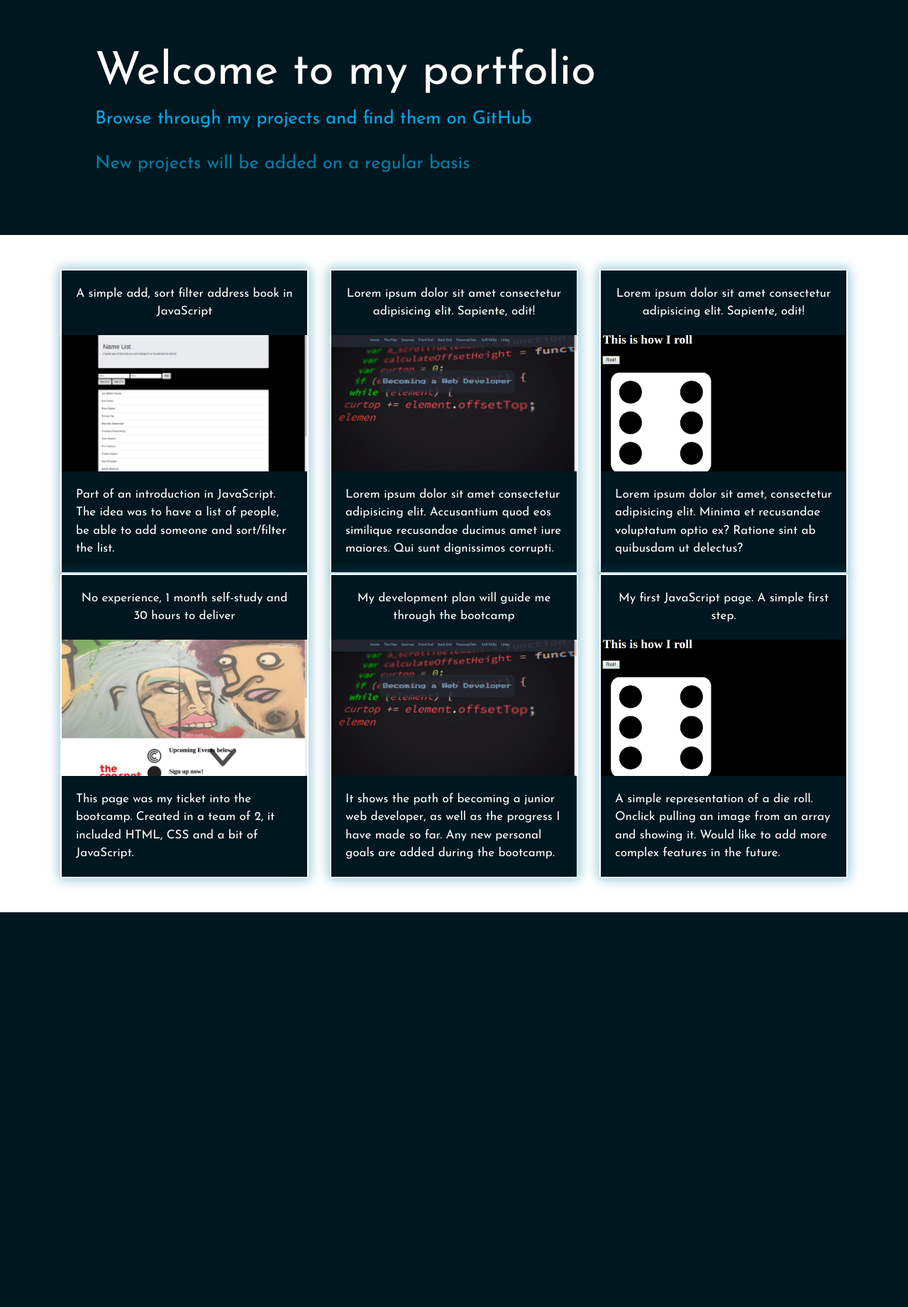
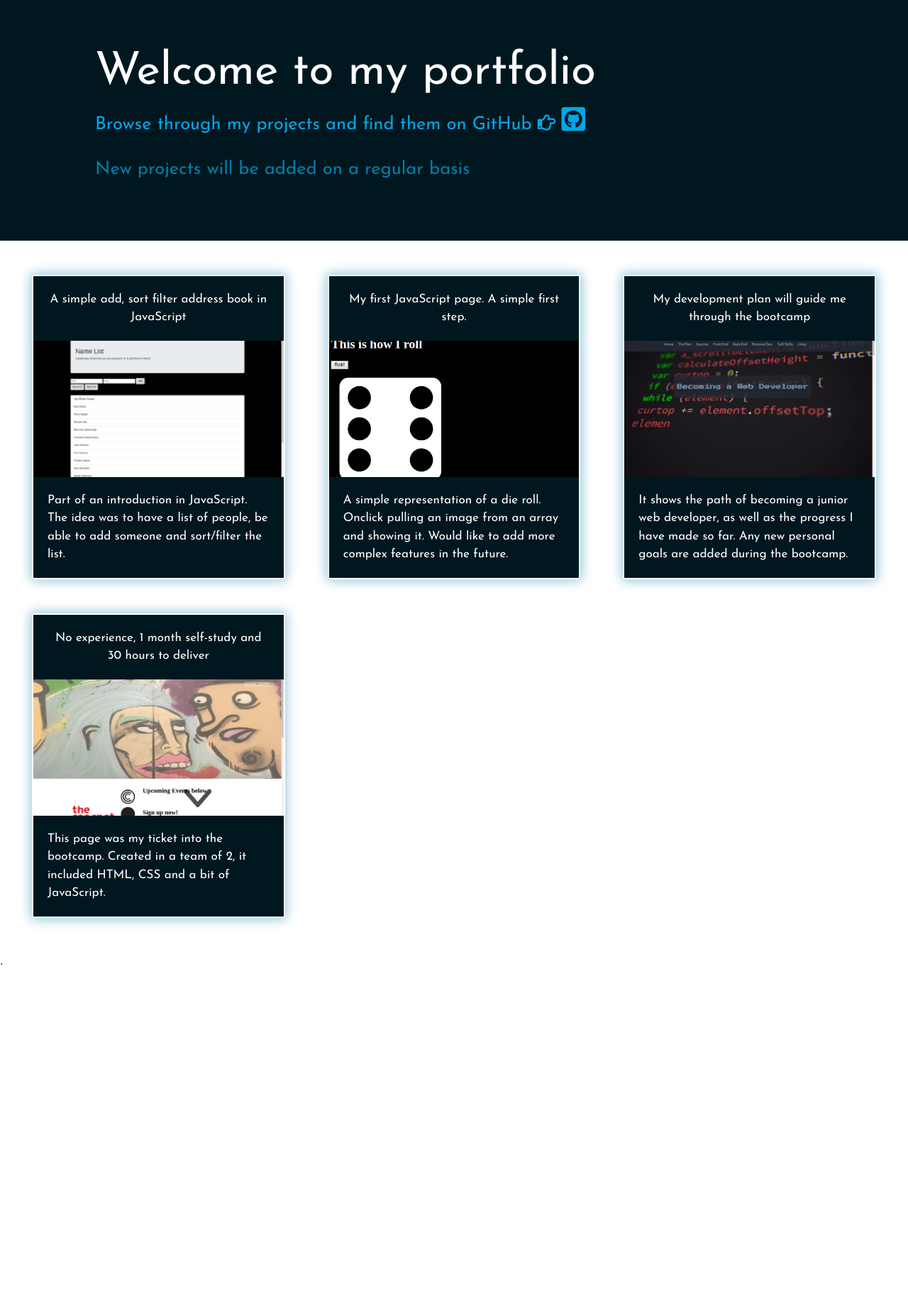
Before and after one commit to Jwhaeke/portfolio, a PHP site: page /pages/projects.html in a window 1280 px wide. Shown: the whole page at 71% size. Before the commit the page ends 1285 px from the top, so only its background shows below. Run offline with PHP 8.4, Linux system fonts and the light colour scheme; some libraries are stand-ins or nearby versions.

Commit message:
Card layout improved | onhover effect of cards | added icon with guthub link

```diff
--- a/css/projects.css
+++ b/css/projects.css
@@ -11,9 +11,17 @@ body {
     font-family: 'Josefin Sans', sans-serif;
 }
 
+/* container of card deck */
+.container-fluid {
+    padding-right: 30px;
+    padding-left: 30px;
+    margin-right: auto;
+    margin-left: auto;
+}
+
+/* Jumbotron */
 #padded {
     padding: 5%;
-
 }
 
 .card {
@@ -21,6 +29,7 @@ body {
     -moz-box-shadow: 0px 0px 15px 3px rgba(0,126,167,0.39);
     box-shadow: 0px 0px 15px 3px rgba(0,126,167,0.39);
     border: 2px solid white;
+    margin-bottom: 0;
 }
 
 .card-body {
@@ -28,15 +37,6 @@ body {
     color: #FFFFFF;
     font-family: 'Josefin Sans', sans-serif;
     font-size: 17px;
-}
-
-#wide {
-    width: 100%;
-    margin-left: 0;
-    margin-right: 0;
-    padding-left: 0;
-    padding-right: 0;
-    align-content: center;
 }
 
 #leader {
@@ -59,3 +59,51 @@ body {
     height: 15vw;
     object-fit: cover;
 }
+
+#cleanLink i {
+    text-decoration: none;
+    color: #00a8e8;
+    font-size: 3vw;
+}
+
+#cleanLink i:hover {
+    -ms-transform: scale(1.3);
+    -webkit-transform: scale(1.3);
+    transform: scale(1.3);
+    -webkit-transition-duration: 0.1s;
+    transition-duration: 0.1s;
+    color: #FFFFFF;
+}
+
+#cleanLink i:not(:hover) {
+    -ms-transform: scale(1.00);
+    -webkit-transform: scale(1.00);
+    transform: scale(1.00);
+    -webkit-transition-duration: 0.1s;
+    transition-duration: 0.1s;
+    color: #00a8e8;
+}
+
+.card:hover {
+    -ms-transform: scale(1.03);
+    -webkit-transform: scale(1.03);
+    transform: scale(1.03);
+    -webkit-transition-duration: 0.3s;
+    transition-duration: 0.3s;
+}
+
+.card:not(:hover) {
+    -ms-transform: scale(1.00);
+    -webkit-transform: scale(1.00);
+    transform: scale(1.00);
+    -webkit-transition-duration: 0.3s;
+    transition-duration: 0.3s;
+}
+
+
+
+/* temp filler class */
+
+.filler {
+    height: 500px;
+}
--- a/pages/cv.html
+++ b/pages/cv.html
@@ -24,7 +24,7 @@
         <div class="jumbotron profileBg">
             <p class="head_dark top_indent">About Me</p>
             <div class="profilePic">
-                <img id="profile" src="../img/cv_jw.png" alt="">
+                <a href="www.linkedin.com"><img id="profile" src="../img/cv_jw.png" alt=""></a>
             </div>
             <p class="head_light">Jan-Willem Haeke</p>
         </div>
@@ -66,7 +66,7 @@
                     </div>
                     <img class="img-fluid" src="../img/cv_fam_small.jpg" alt="Card image" height="50%">
                     <div class="card-body">
-                            <p class="card-text">Having a balance brings out the best in both worlds. Working hard and still time having for the family.</p>
+                            <p class="card-text">Balance brings out the best in both worlds. Working on great projects as well as spending enough time at home.</p>
                     </div>
                 </div>
             </div>
--- a/pages/projects.html
+++ b/pages/projects.html
@@ -16,7 +16,7 @@
     <div class="jumbotron-fluid">
         <div class="container" id="padded">
             <h1 id="leader">Welcome to my portfolio</h1>
-            <p id="lead">Browse through my projects and find them on GitHub</p>
+            <p id="lead">Browse through my projects and find them on GitHub <i class="far fa-hand-point-right"></i></i> <a id="cleanLink" href="https://github.com/Jwhaeke" target="_blank"><i class="fab fa-github-square"></i></a></p>
             <hr class="my-2">
             <p id="foot">New projects will be added on a regular basis</p>
         </div>
@@ -26,11 +26,13 @@
 <!-- Copied cards section from about me page for consistency -->
 
     <div class="darkContent">
-        <div class="container">
-            <!-- Hackathon Card -->
-            <div class="row">
-                <div class="col-xs-12 col-sm-6 col-lg-4">
-                    <div class="card">
+        <div class="container-fluid">
+            <div class="card-deck-wrapper ">
+                <div class="card-deck">
+
+                    <!-- Address book -->
+                    <div class="col-xs-12 col-sm-6 col-lg-4 mb-5">
+                        <div class="card h-100">
                             <div class="card-body">
                                 <p class="card-text text-center">A simple add, sort filter address book in JavaScript</p>
                             </div>
@@ -40,33 +42,36 @@
                             </div>
                         </div>
                     </div>
+
+                    <!-- Dice Card -->
+                    <div class="col-xs-12 col-sm-6 col-lg-4 mb-5">
+                        <div class="card h-100">
+                            <div class="card-body">
+                                <p class="card-text text-center">My first JavaScript page. A simple first step. </p>
+                            </div>
+                            <img class="img-fluid" src="../img/pr_roll.png" alt="Card image" height="50%">
+                            <div class="card-body">
+                                <p class="card-text">A simple representation of a die roll. Onclick pulling an image from an array and showing it. Would like to add more complex features in the future.</p>
+                            </div>
+                        </div>
+                    </div>
+
                     <!-- Development Plan Card -->
-                <div class="col-xs-12 col-sm-6 col-lg-4">
-                    <div class="card">
+                    <div class="col-xs-12 col-sm-6 col-lg-4 mb-5">
+                        <div class="card h-100">
                             <div class="card-body">
-                            <p class="card-text text-center">Lorem ipsum dolor sit amet consectetur adipisicing elit. Sapiente, odit!</p>
+                                <p class="card-text text-center">My development plan will guide me through the bootcamp</p>
                             </div>
                             <img class="img-fluid" src="../img/pr_dev.png" alt="Card image" height="50%">
                             <div class="card-body">
-                            <p class="card-text">Lorem ipsum dolor sit amet consectetur adipisicing elit. Accusantium quod eos similique recusandae ducimus amet iure maiores. Qui sunt dignissimos corrupti.</p>
+                                <p class="card-text">It shows the path of becoming a junior web developer, as well as the progress I have made so far. Any new personal goals are added during the bootcamp.</p>
                             </div>
                         </div>
                     </div>
-                    <!-- Dice Card -->
-                <div class="col-xs-12 col-sm-6 col-lg-4">
-                    <div class="card">
-                        <div class="card-body">
-                            <p class="card-text text-center">Lorem ipsum dolor sit amet consectetur adipisicing elit. Sapiente, odit!</p>
-                        </div>
-                        <img class="img-fluid" src="../img/pr_roll.png" alt="Card image" height="50%">
-                        <div class="card-body">
-                            <p class="card-text">Lorem ipsum dolor sit amet, consectetur adipisicing elit. Minima et recusandae voluptatum optio ex? Ratione sint ab quibusdam ut delectus?</p>
-                        </div>
-                    </div>
-                </div>
+
                      <!-- Hackathon Card -->
-                <div class="col-xs-12 col-sm-6 col-lg-4">
-                    <div class="card">
+                     <div class="col-xs-12 col-sm-6 col-lg-4 mb-5">
+                        <div class="card h-100">
                             <div class="card-body">
                                 <p class="card-text text-center">No experience, 1 month self-study and 30 hours to deliver</p>
                             </div>
@@ -76,29 +81,19 @@
                             </div>
                         </div>
                     </div>
-                <!-- Development Plan Card -->
-                <div class="col-xs-12 col-sm-6 col-lg-4">
-                    <div class="card">
+
+                    <!-- Empty card -->
+                    <!-- <div class="col-xs-12 col-sm-6 col-lg-4 mb-5">
+                        <div class="card h-100">
                             <div class="card-body">
-                            <p class="card-text text-center">My development plan will guide me through the bootcamp</p>
+                                <p class="card-text text-center">Lorem ipsum dolor sit amet consectetur adipisicing elit. Sapiente, odit!</p>
                             </div>
                             <img class="img-fluid" src="../img/pr_dev.png" alt="Card image" height="50%">
                             <div class="card-body">
-                            <p class="card-text">It shows the path of becoming a junior web developer, as well as the progress I have made so far. Any new personal goals are added during the bootcamp.</p>
+                                <p class="card-text">Lorem ipsum dolor sit amet consectetur adipisicing elit. Accusantium quod eos similique recusandae ducimus amet iure maiores. Qui sunt dignissimos corrupti.</p>
                             </div>
                         </div>
-                </div>
-                <!-- Dice Card -->
-                <div class="col-xs-12 col-sm-6 col-lg-4">
-                    <div class="card">
-                        <div class="card-body">
-                            <p class="card-text text-center">My first JavaScript page. A simple first step. </p>
-                        </div>
-                        <img class="img-fluid" src="../img/pr_roll.png" alt="Card image" height="50%">
-                        <div class="card-body">
-                            <p class="card-text">A simple representation of a die roll. Onclick pulling an image from an array and showing it. Would like to add more complex features in the future.</p>
-                        </div>
-                    </div>
+                    </div>  -->
                 </div>
             </div>
         </div>
@@ -107,8 +102,9 @@
 
 
 
-    <br>
-    <br>
+    <div class="filler">
+        .
+    </div>
 
     <script src="https://code.jquery.com/jquery-3.3.1.slim.min.js" integrity="sha384-q8i/X+965DzO0rT7abK41JStQIAqVgRVzpbzo5smXKp4YfRvH+8abtTE1Pi6jizo" crossorigin="anonymous"></script>
     <script src="https://cdnjs.cloudflare.com/ajax/libs/popper.js/1.14.3/umd/popper.min.js" integrity="sha384-ZMP7rVo3mIykV+2+9J3UJ46jBk0WLaUAdn689aCwoqbBJiSnjAK/l8WvCWPIPm49" crossorigin="anonymous"></script>
```
Lines whose indentation alone changed are shown as unchanged.
